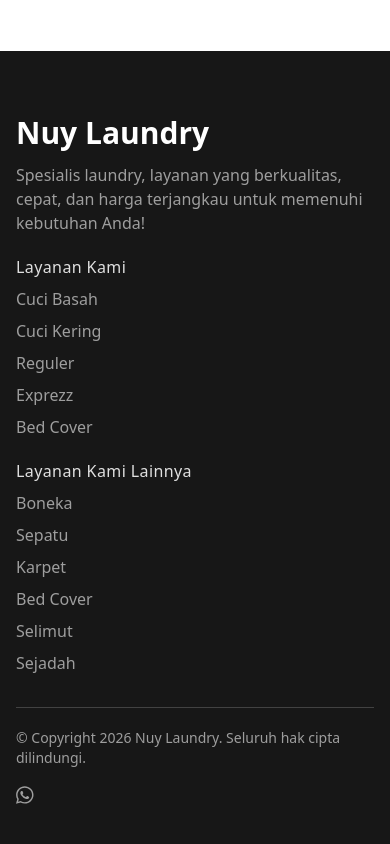
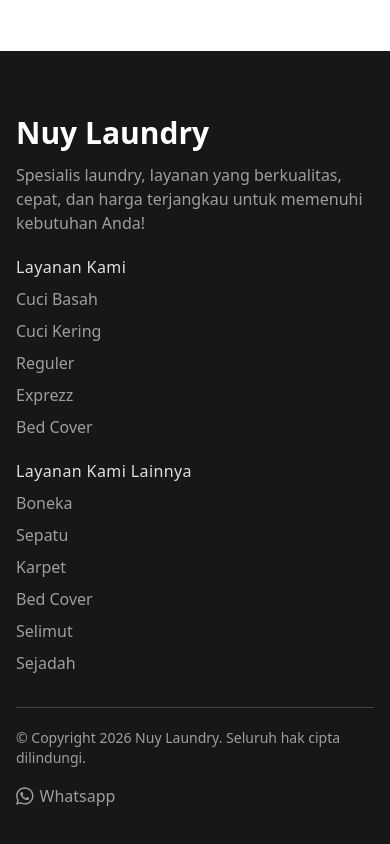
Before and after one commit to AlanPratama/nuy-laundry, a React (Vite) app: page / in a window 390 px wide. Shown: the part 4507-5351 px from the top of the page. Built offline with nearby package versions, Linux system fonts and the light colour scheme.

Commit message:
fix(content): add whatsapp word in footer

```diff
--- a/src/components/Footer.jsx
+++ b/src/components/Footer.jsx
@@ -10,11 +10,17 @@ const mainService = [
   "Bed Cover",
 ];
 
-const otherService = ["Boneka", "Sepatu", "Karpet", "Bed Cover", "Selimut", "Sejadah"];
+const otherService = [
+  "Boneka",
+  "Sepatu",
+  "Karpet",
+  "Bed Cover",
+  "Selimut",
+  "Sejadah",
+];
 
 export const Footer = ({ waLink }) => {
-
-  const yearNow = new Date().getFullYear()
+  const yearNow = new Date().getFullYear();
 
   return (
     <div className="bg-neutral-900">
@@ -75,15 +81,16 @@ export const Footer = ({ waLink }) => {
           <p className="text-sm text-gray-500">
             © Copyright {yearNow} Nuy Laundry. Seluruh hak cipta dilindungi.
           </p>
-          <div className="flex items-center mt-4 space-x-4 sm:mt-0">
           <a
             href={waLink}
             target="_blank"
             className="text-gray-500 transition-colors duration-300 hover:text-teal-accent-400"
           >
+            <div className="flex items-center mt-4 space-x-1.5 sm:mt-0">
               <FontAwesomeIcon icon={faWhatsapp} className="text-xl" />
+              <span>Whatsapp</span>
+            </div>
           </a>
-          </div>
         </div>
       </div>
     </div>
```
Lines whose indentation alone changed are shown as unchanged.
